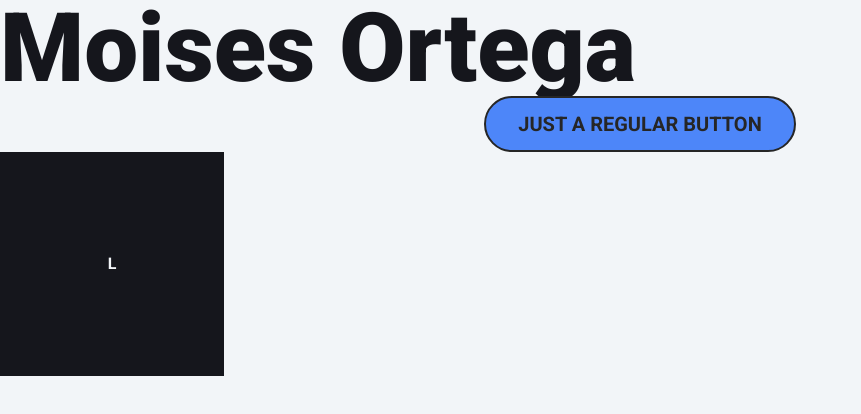
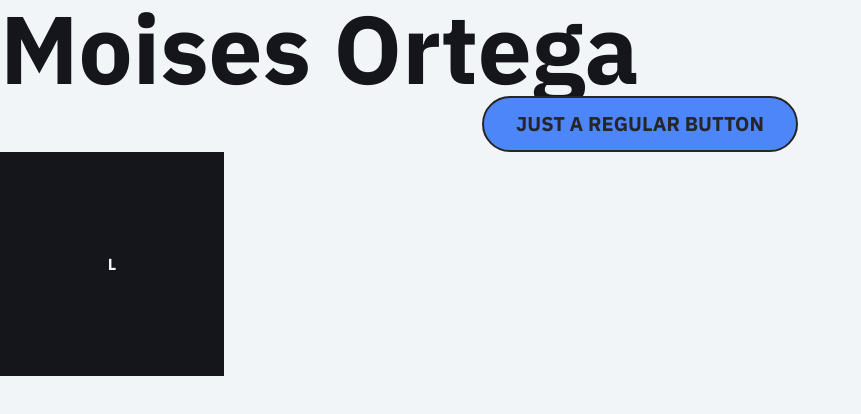
Before and after one commit to freddyamarante/thecoolerdev-blog, a Next.js app: page / in a window 1280 px wide. Shown: the top 414 px of the page, without its empty margins (0-861 px from the left). Built offline with nearby package versions, Linux system fonts and the light colour scheme.

Commit message:
feat: change the font

```diff
--- a/app/layout.tsx
+++ b/app/layout.tsx
@@ -1,9 +1,9 @@
 import 'styles/globals.css'
-import { Roboto } from 'next/font/google'
+import { IBM_Plex_Sans } from 'next/font/google'
 
 import Providers from './providers'
 
-const roboto = Roboto({
+const IBMPlexSans = IBM_Plex_Sans({
   weight: ['300', '400', '700', '900'],
   subsets: ['latin'],
 })
@@ -20,7 +20,7 @@ export default function RootLayout({
 }) {
   return (
     <html lang="en" suppressHydrationWarning>
-      <body className={roboto.className}>
+      <body className={IBMPlexSans.className}>
         <Providers>{children}</Providers>
       </body>
     </html>
```
